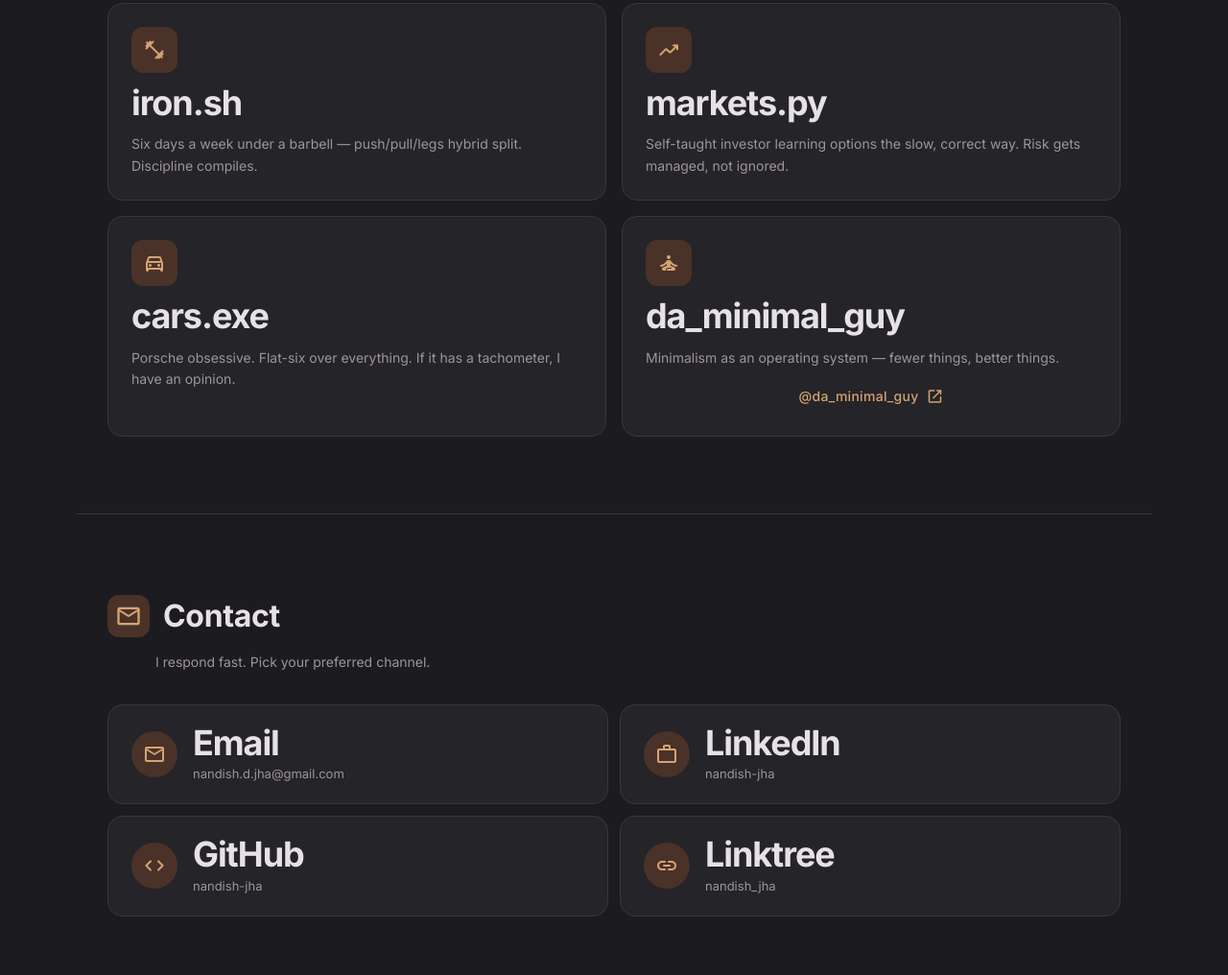
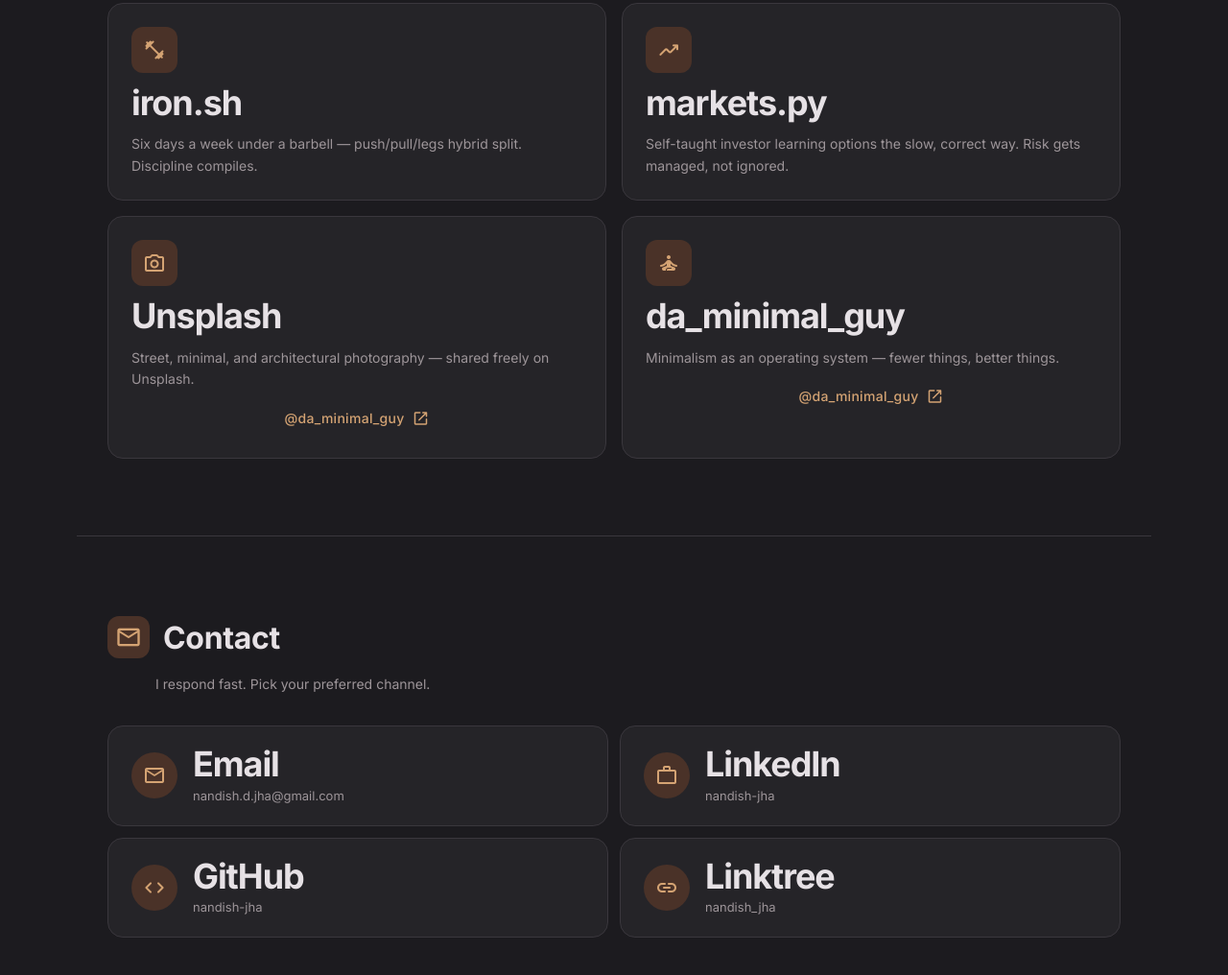
Before and after one commit to nandish-jha/nandish-jha.github.io, a plain HTML site: page index.html in a window 1280 px wide. Shown: the part 4014-5030 px from the top of the page at 96% size. Drawn offline with nearby package versions, Linux system fonts and the light colour scheme; no server answers.

Commit message:
Replace cars.exe with Unsplash profile link

```diff
--- a/index.html
+++ b/index.html
@@ -382,9 +382,12 @@
         <p>Self-taught investor learning options the slow, correct way. Risk gets managed, not ignored.</p>
       </div>
       <div class="beyond-card surface-card">
-        <span class="material-symbols-rounded beyond-icon">directions_car</span>
-        <h3>cars.exe</h3>
-        <p>Porsche obsessive. Flat-six over everything. If it has a tachometer, I have an opinion.</p>
+        <span class="material-symbols-rounded beyond-icon">photo_camera</span>
+        <h3>Unsplash</h3>
+        <p>Street, minimal, and architectural photography — shared freely on Unsplash.</p>
+        <a class="m3-btn m3-btn-text" href="https://unsplash.com/@da_minimal_guy" target="_blank" rel="noopener">
+          @da_minimal_guy <span class="material-symbols-rounded">open_in_new</span>
+        </a>
       </div>
       <div class="beyond-card surface-card">
         <span class="material-symbols-rounded beyond-icon">self_improvement</span>
```
